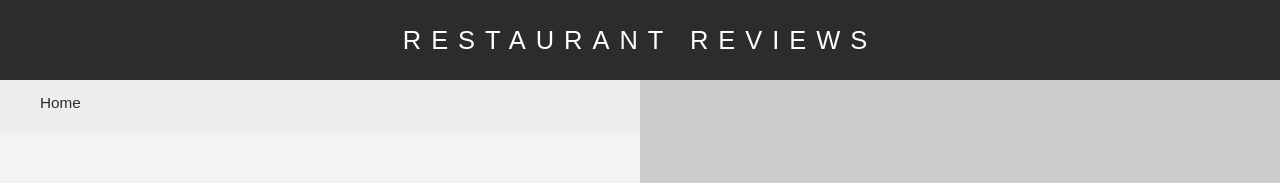
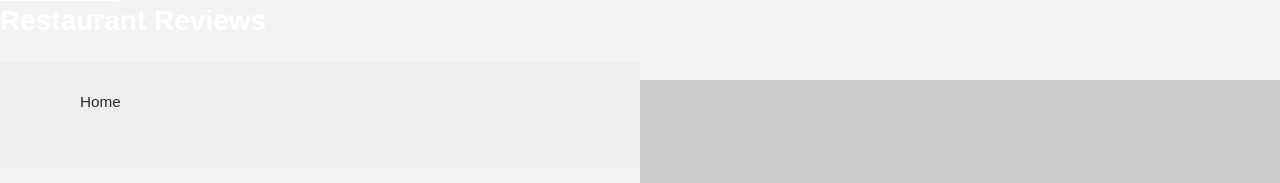
Before and after one commit to tpliakas/restaurant-reviews-app, a plain HTML site: page restaurant.html in a window 1280 px wide. Shown: the top 183 px of the page. Drawn offline with Linux system fonts and the light colour scheme; some packages are replaced by stand-ins of ours.

Commit message:
fix: nav breadcrumb

```diff
--- a/restaurant.html
+++ b/restaurant.html
@@ -14,13 +14,15 @@
   <!-- Beginning header -->
   <header>
     <!-- Beginning nav -->
-    <nav>
+    <div class="heading-title">
       <h1><a href="/">Restaurant Reviews</a></h1>
+    </div>
+    <!-- Beginning breadcrumb -->
+    <nav id="breadcrumb" role="navigation" aria-label="Breadcrumb">
+      <ul>
+          <li><a href="/">Home</a></li>
+      </ul>
     </nav>
-    <!-- Beginning breadcrumb -->
-    <ul id="breadcrumb" >
-      <li><a href="/">Home</a></li>
-    </ul>
     <!-- End breadcrumb -->
     <!-- End nav -->
   </header>
```
